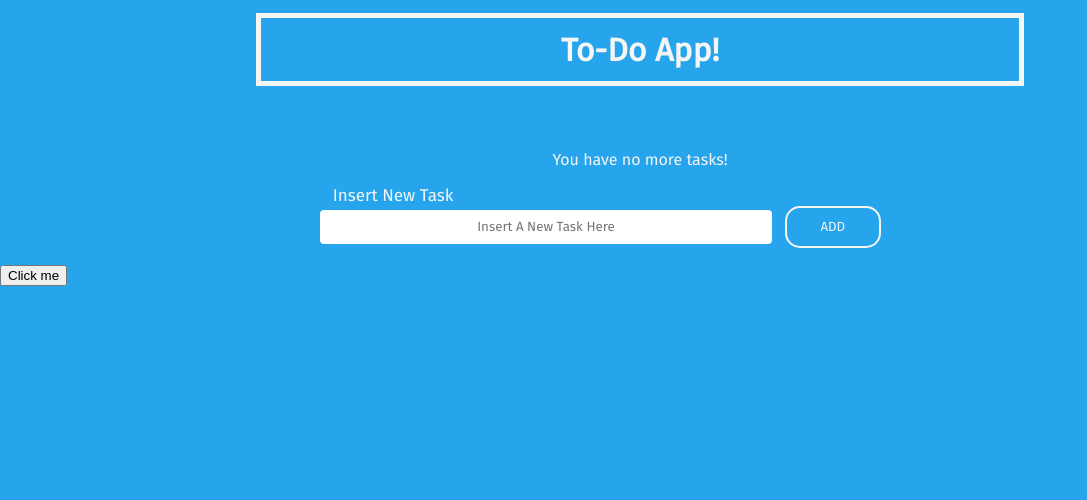
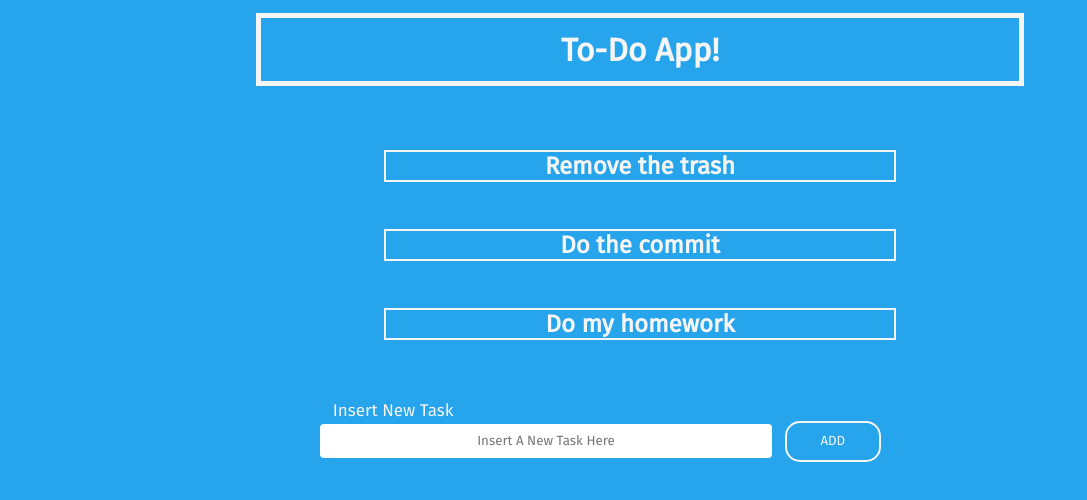
Before and after one commit to Gustavo-tech/todo-app-react, a React (Create React App) app: page / in a window 1280 px wide. Shown: the top 500 px of the page, without its empty margins (0-1087 px from the left). Built offline with nearby package versions, Linux system fonts and the light colour scheme.

Commit message:
Fix task component problem

```diff
--- a/src/components/AddForm/AddForm.jsx
+++ b/src/components/AddForm/AddForm.jsx
@@ -7,11 +7,21 @@ import './style.css';
 class AddForm extends Component {
 
     state = {
-        content: ''
+        name: ''
+    }
+
+    handleChange = (e) => {
+        this.setState({
+            name: e.target.value
+        })
     }
 
     handleSubmit = (e) => {
         e.preventDefault();
+        this.props.addTask(this.state);
+        this.setState({
+            name: ''
+        });
     }
 
     render() {
@@ -19,7 +29,10 @@ class AddForm extends Component {
             <div className="container">
                 <label className="">Insert New Task</label>
                 <form onSubmit={this.handleSubmit}>
-                    <input type="text" className="task-input" placeholder="Insert A New Task Here"/>
+
+                    <input type="text" className="task-input" placeholder="Insert A New Task Here"
+                    onChange={this.handleChange} value={this.state.content} />
+
                     <button>ADD</button>
                 </form>
             </div>
--- a/src/components/App/App.jsx
+++ b/src/components/App/App.jsx
@@ -16,17 +16,30 @@ class App extends Component {
         ]
     }
 
-    showState = () => {
-        console.log(this.state.tasks);
+    addTask = (task) => {
+        task.id = Math.random();
+        let tasks = [...this.state.tasks, task];
+        this.setState({
+            tasks
+        })
+    }
+
+    deleteTask = (id) => {
+        const tasks = this.state.tasks.filter(task => {
+            return task.id !== id;
+        })
+
+        this.setState({
+            tasks
+        })
     }
 
     render() {
         return(
             <div>
-                <Header/>
-                <Task tasks={this.state.tasks}/>
-                <AddForm/>
-                <button onClick={this.showState}>Click me</button>
+                <Header />
+                <Task tasks={this.state.tasks} deleteTask={this.deleteTask} />
+                <AddForm addTask={this.addTask} />
             </div>
         )
     }
--- a/src/components/Task/Task.jsx
+++ b/src/components/Task/Task.jsx
@@ -4,29 +4,51 @@ import React from 'react';
 // Style
 import './style.css';
 
-const Task = ({tasks}) => {
-    const list = tasks.lenght ?
-    (
+const Todos = ({tasks, deleteTask}) => {
+
+  const todoList = tasks.length ? (
     tasks.map(task => {
       return (
         <div className="task-info" key={task.id}>
-                    <h2>{task.name}<button>Done</button></h2>
+          <h2 onClick={() => {deleteTask(task.id)}}> {task.name} </h2>
         </div>
       )
     })
-    )
+  ) : (
+    <p>You have no task left, yay!</p>
+  );
 
-    :
-
-    (
-        <p>You have no more tasks!</p>
-    )
-
-    return(
+  return (
     <div>
-            {list}
+      {todoList}
     </div>
   )
 }
 
-export default Task;
+export default Todos;
+// const Task = ({tasks, deleteTask}) => {
+//     const list = tasks.lenght ?
+//     (
+//         tasks.map(task => {
+//             return (
+//                 <div className="task-info" key={task.id}>
+//                     <h2 onClick={() => {deleteTask(task.id)}}>{task.name}</h2>
+//                 </div>
+//             )
+//         })
+//     )
+
+//     :
+
+//     (
+//         <p>You have no more tasks!</p>
+//     )
+
+//     return(
+//         <div>
+//             {list}
+//         </div>
+//     )
+// }
+
+// export default Task;
--- a/src/components/Task/style.css
+++ b/src/components/Task/style.css
@@ -1,6 +1,6 @@
 div.task-info {
     height: 2px;
-    margin-bottom: 4%;
+    margin-bottom: 6%;
 }
 
 h2 {
@@ -10,6 +10,10 @@ h2 {
     text-align: center;
     border: solid 2px;
     display: block;
+}
+
+div.task-info:last-child {
+    margin-bottom: 7%;
 }
 
 h2 button {
```
Lines whose indentation alone changed are shown as unchanged.
